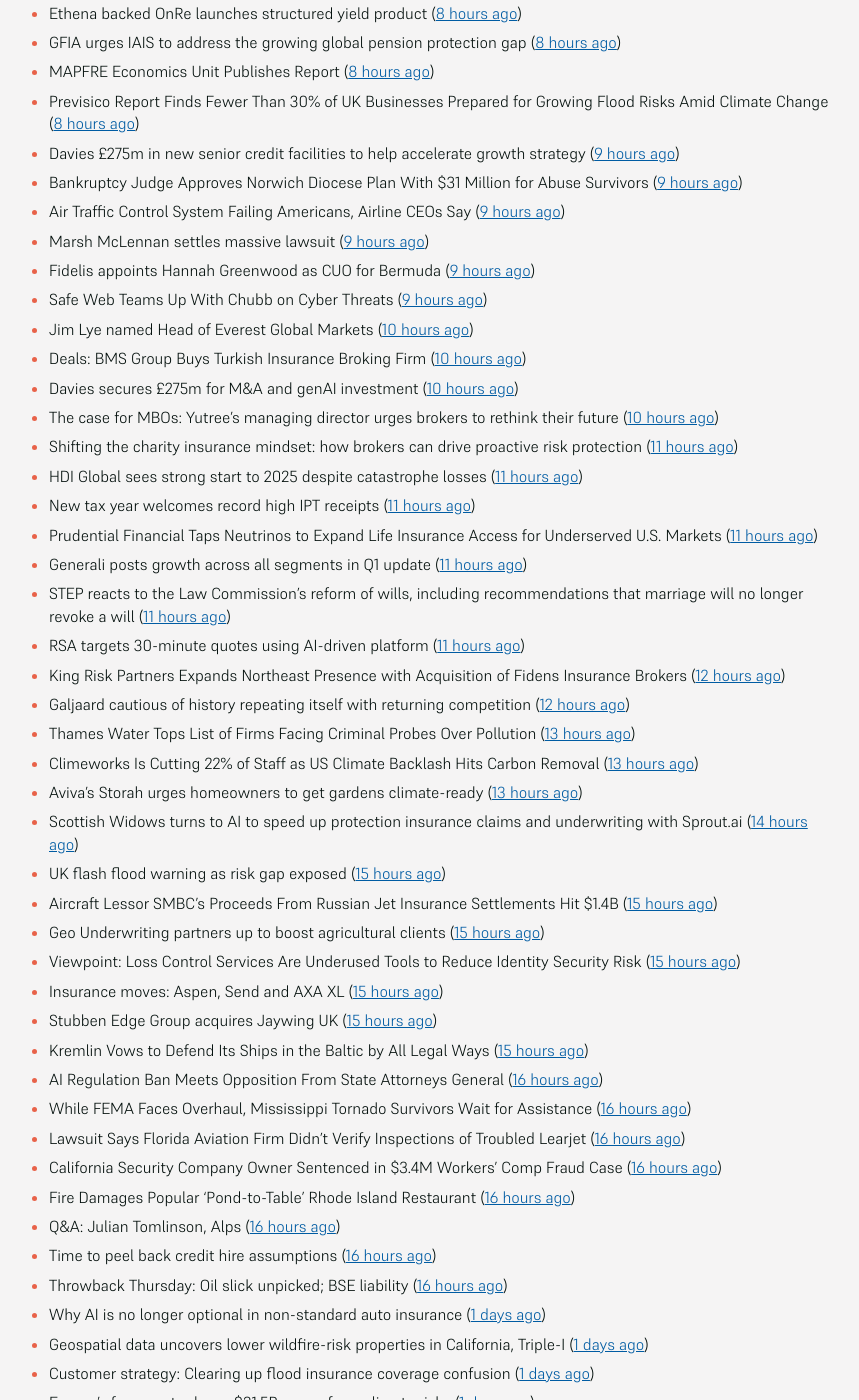
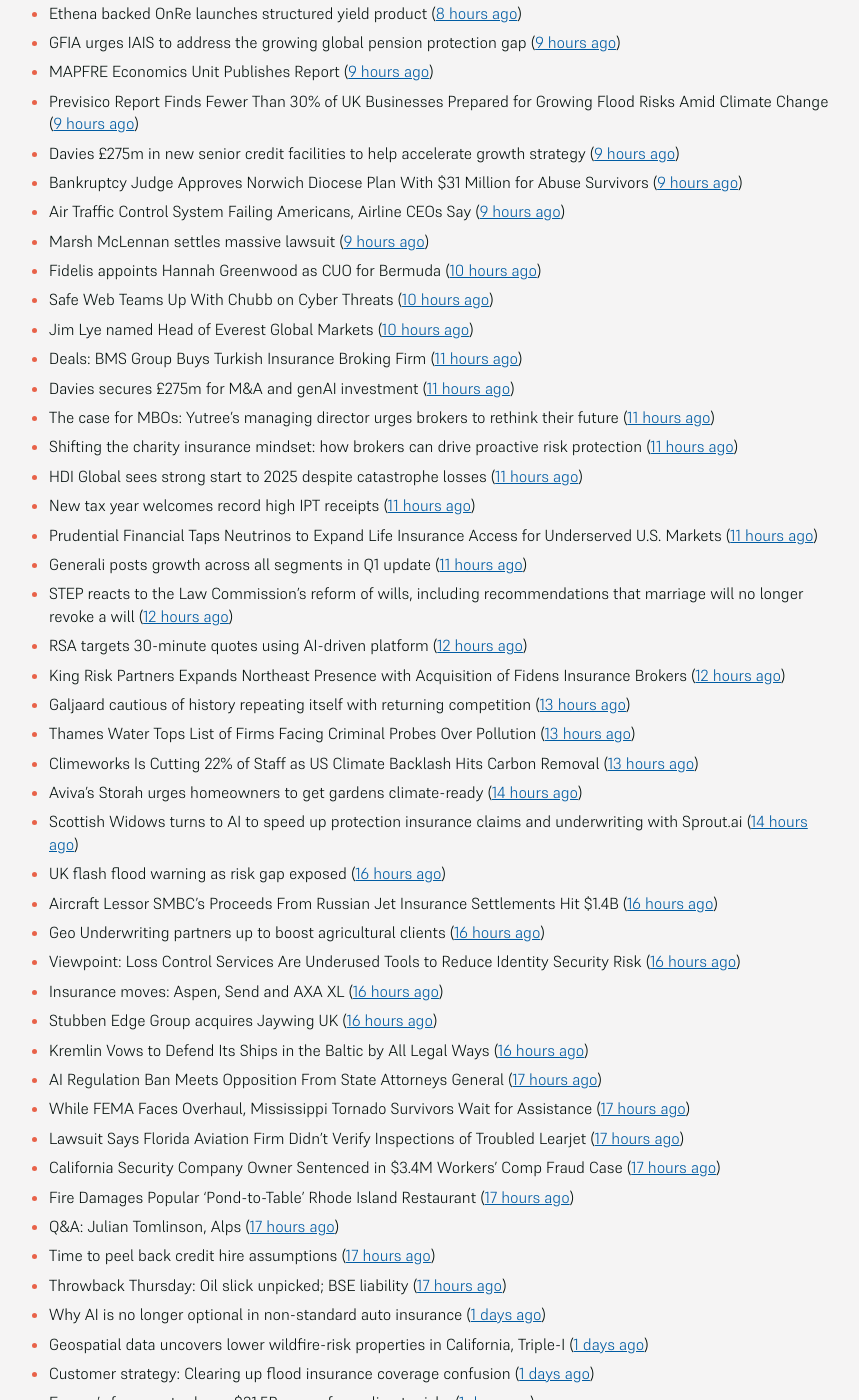
Before and after one commit to mat-0/feeds.thechels.uk, a Jekyll site: the page built from index.md, in a window 1280 px wide and 1400 px high, scrolled down 1104 px. Shown: the whole window, without its empty margins (215-1074 px from the left). Built offline with Jekyll 4.4.1, drawn with Linux system fonts in a browser that asks for light colours; some of the changed text lies outside the part shown.

Commit message:
New Feed

```diff
--- a/index.md
+++ b/index.md
@@ -8,74 +8,74 @@ description: Latest Updates
 [Get this as an RSS feed](/feed.rss)
 
 <!-- news_marker starts -->
-- Get Ready for Another Busy Atlantic Hurricane Season ([4 minutes ago](https://www.insurancejournal.com/news/national/2025/05/22/824899.htm))
-- Senate Votes to Block California’s Rule to Ban Sale of New Gas-Powered Cars by 2035 ([1 hours ago](https://www.insurancejournal.com/news/west/2025/05/22/824884.htm))
-- CFC boosts cyber cover for high-risk digital sectors ([2 hours ago](https://www.insurancebusinessmag.com/uk/news/breaking-news/cfc-boosts-cyber-cover-for-highrisk-digital-sectors-536652.aspx))
+- Get Ready for Another Busy Atlantic Hurricane Season ([35 minutes ago](https://www.insurancejournal.com/news/national/2025/05/22/824899.htm))
+- Senate Votes to Block California’s Rule to Ban Sale of New Gas-Powered Cars by 2035 ([2 hours ago](https://www.insurancejournal.com/news/west/2025/05/22/824884.htm))
+- CFC boosts cyber cover for high-risk digital sectors ([3 hours ago](https://www.insurancebusinessmag.com/uk/news/breaking-news/cfc-boosts-cyber-cover-for-highrisk-digital-sectors-536652.aspx))
 - Combating misinformation strategy: Verify, then trust ([3 hours ago](https://www.dig-in.com/opinion/strategies-for-fighting-misinformation))
 - AI is changing insurance strategies for small businesses ([3 hours ago](https://www.dig-in.com/opinion/ai-is-changing-insurance-strategies-for-small-businesses))
 - D.A. Says Former California Police Officer on Workers’ Comp Went to Festival, Skied ([4 hours ago](https://www.insurancejournal.com/news/west/2025/05/22/824698.htm))
-- People Moves: Swingle Collins & Associates Names Curtis as President ([4 hours ago](https://www.insurancejournal.com/news/southcentral/2025/05/22/824852.htm))
+- People Moves: Swingle Collins & Associates Names Curtis as President ([5 hours ago](https://www.insurancejournal.com/news/southcentral/2025/05/22/824852.htm))
 - People Moves: Willis Promotes Williamson as Canada Leader; HDI Global Taps RSA’s McDowell as Sales & Distribution Lead for International Programs and Captives ([5 hours ago](https://www.insurancejournal.com/news/international/2025/05/22/824842.htm))
 - New Orleans Archdiocese to Pay $179M to Victims of Clergy Sexual Abuse ([5 hours ago](https://www.insurancejournal.com/news/southcentral/2025/05/22/824844.htm))
 - Man Who Burned Down a Missouri Church Sentenced, Ordered to Pay $7M ([5 hours ago](https://www.insurancejournal.com/news/midwest/2025/05/22/824838.htm))
 - FEMA Senior Officials Exit as Trump Targets Agency ([5 hours ago](https://www.insurancejournal.com/news/national/2025/05/22/824833.htm))
-- Property cat rates expected to fall ~10% at June 1 but market dynamics still favourable: KBW ([5 hours ago](https://www.reinsurancene.ws/property-cat-rates-expected-to-fall-10-at-june-1-but-market-dynamics-still-favourable-kbw/))
-- People Moves: Frankenmuth Insurance Appoints Ott Chief Legal Officer and Corporate Secretary; Brotherhood Mutual Announces VP Promotion, Addition and Transition ([5 hours ago](https://www.insurancejournal.com/news/midwest/2025/05/22/824823.htm))
-- Kota Raises $14.5 Million to Streamline Insurance Benefits Infrastructure ([5 hours ago](https://www.insurtechinsights.com/kota-raises-14-5-million-to-streamline-insurance-benefits-infrastructure/))
+- Property cat rates expected to fall ~10% at June 1 but market dynamics still favourable: KBW ([6 hours ago](https://www.reinsurancene.ws/property-cat-rates-expected-to-fall-10-at-june-1-but-market-dynamics-still-favourable-kbw/))
+- People Moves: Frankenmuth Insurance Appoints Ott Chief Legal Officer and Corporate Secretary; Brotherhood Mutual Announces VP Promotion, Addition and Transition ([6 hours ago](https://www.insurancejournal.com/news/midwest/2025/05/22/824823.htm))
+- Kota Raises $14.5 Million to Streamline Insurance Benefits Infrastructure ([6 hours ago](https://www.insurtechinsights.com/kota-raises-14-5-million-to-streamline-insurance-benefits-infrastructure/))
 - Insurance investment outsourcing hits $4.5trn, private markets see more interest: Clearwater Analytics ([6 hours ago](https://www.reinsurancene.ws/insurance-investment-outsourcing-hits-4-5trn-private-markets-see-more-interest-clearwater-analytics/))
 - Corporate Nuclear Verdicts Surged to New Record High in 2024, Report Says ([6 hours ago](https://www.insurancejournal.com/news/national/2025/05/22/824792.htm))
 - NCDOI Fines Builders Mutual for Repeat Violations in Commercial Auto ([6 hours ago](https://www.insurancejournal.com/news/southeast/2025/05/22/824808.htm))
 - Markets/Coverages: CFC Adds Cyber Proactive Response to More Industry Products ([6 hours ago](https://www.insurancejournal.com/news/national/2025/05/22/824804.htm))
 - Davies Secures New Credit Facility of £275m ([6 hours ago](https://insurance-edge.net/2025/05/22/davies-secures-new-credit-facility-of-275m/))
-- Protecdiv adds David Castillo as EVP, Head of Construction and Surety Solutions ([6 hours ago](https://www.reinsurancene.ws/protecdiv-adds-david-castillo-as-evp-head-of-construction-and-surety-solutions/))
-- Aon Launches Health Price Transparency Data ([6 hours ago](https://insurance-edge.net/2025/05/22/aon-launches-health-price-transparency-data/))
+- Protecdiv adds David Castillo as EVP, Head of Construction and Surety Solutions ([7 hours ago](https://www.reinsurancene.ws/protecdiv-adds-david-castillo-as-evp-head-of-construction-and-surety-solutions/))
+- Aon Launches Health Price Transparency Data ([7 hours ago](https://insurance-edge.net/2025/05/22/aon-launches-health-price-transparency-data/))
 - State Farm's added California rate hike request gets pushback ([7 hours ago](https://www.dig-in.com/news/state-farms-added-california-rate-hike-gets-pushback))
 - Hiscox targets double-digit Retail premium growth by 2028 ([7 hours ago](https://www.reinsurancene.ws/hiscox-targets-double-digit-retail-premium-growth-by-2028/))
-- AM Best warns NOAA disaster data cutoff could hinder insurers’ response to secondary perils ([7 hours ago](https://www.reinsurancene.ws/am-best-warns-noaa-disaster-data-cutoff-could-hinder-insurers-response-to-secondary-perils/))
-- Plane Crashes into San Diego Neighborhood, Setting Homes and Vehicles on Fire ([7 hours ago](https://www.insurancejournal.com/news/west/2025/05/22/824787.htm))
+- AM Best warns NOAA disaster data cutoff could hinder insurers’ response to secondary perils ([8 hours ago](https://www.reinsurancene.ws/am-best-warns-noaa-disaster-data-cutoff-could-hinder-insurers-response-to-secondary-perils/))
+- Plane Crashes into San Diego Neighborhood, Setting Homes and Vehicles on Fire ([8 hours ago](https://www.insurancejournal.com/news/west/2025/05/22/824787.htm))
 - SMEs Are Looking to Boost Their Insurance Cover, Says New Survey ([8 hours ago](https://insurance-edge.net/2025/05/22/smes-are-looking-to-boost-their-insurance-cover-says-new-survey/))
 - Ethena backed OnRe launches structured yield product ([8 hours ago](https://www.reinsurancene.ws/ethena-backed-onre-launches-structured-yield-product/))
-- GFIA urges IAIS to address the growing global pension protection gap ([8 hours ago](https://www.reinsurancene.ws/gfia-urges-iais-to-address-the-growing-global-pension-protection-gap/))
-- MAPFRE Economics Unit Publishes Report ([8 hours ago](https://insurance-edge.net/2025/05/22/mapfre-economics-unit-publishes-report/))
-- Previsico Report Finds Fewer Than 30% of UK Businesses Prepared for Growing Flood Risks Amid Climate Change ([8 hours ago](https://www.insurtechinsights.com/previsico-report-finds-fewer-than-30-of-uk-businesses-prepared-for-growing-flood-risks-amid-climate-change/))
+- GFIA urges IAIS to address the growing global pension protection gap ([9 hours ago](https://www.reinsurancene.ws/gfia-urges-iais-to-address-the-growing-global-pension-protection-gap/))
+- MAPFRE Economics Unit Publishes Report ([9 hours ago](https://insurance-edge.net/2025/05/22/mapfre-economics-unit-publishes-report/))
+- Previsico Report Finds Fewer Than 30% of UK Businesses Prepared for Growing Flood Risks Amid Climate Change ([9 hours ago](https://www.insurtechinsights.com/previsico-report-finds-fewer-than-30-of-uk-businesses-prepared-for-growing-flood-risks-amid-climate-change/))
 - Davies £275m in new senior credit facilities to help accelerate growth strategy ([9 hours ago](https://www.reinsurancene.ws/davies-275m-in-new-senior-credit-facilities-to-help-accelerate-growth-strategy/))
 - Bankruptcy Judge Approves Norwich Diocese Plan With $31 Million for Abuse Survivors ([9 hours ago](https://www.insurancejournal.com/news/east/2025/05/22/824771.htm))
 - Air Traffic Control System Failing Americans, Airline CEOs Say ([9 hours ago](https://www.insurancejournal.com/news/national/2025/05/22/824772.htm))
 - Marsh McLennan settles massive lawsuit ([9 hours ago](https://www.insurancebusinessmag.com/uk/news/legal-insights/marsh-mclennan-settles-massive-lawsuit-536579.aspx))
-- Fidelis appoints Hannah Greenwood as CUO for Bermuda ([9 hours ago](https://www.reinsurancene.ws/fidelis-appoints-hannah-greenwood-as-cuo-for-bermuda/))
-- Safe Web Teams Up With Chubb on Cyber Threats ([9 hours ago](https://insurance-edge.net/2025/05/22/safe-web-teams-up-with-chubb-on-cyber-threats/))
+- Fidelis appoints Hannah Greenwood as CUO for Bermuda ([10 hours ago](https://www.reinsurancene.ws/fidelis-appoints-hannah-greenwood-as-cuo-for-bermuda/))
+- Safe Web Teams Up With Chubb on Cyber Threats ([10 hours ago](https://insurance-edge.net/2025/05/22/safe-web-teams-up-with-chubb-on-cyber-threats/))
 - Jim Lye named Head of Everest Global Markets ([10 hours ago](https://www.reinsurancene.ws/jim-lye-named-head-of-everest-global-markets/))
-- Deals: BMS Group Buys Turkish Insurance Broking Firm ([10 hours ago](https://insurance-edge.net/2025/05/22/deals-bms-group-buys-turkish-insurance-broking-firm/))
-- Davies secures £275m for M&A and genAI investment ([10 hours ago](https://www.postonline.co.uk/claims/7957808/davies-secures-%C2%A3275m-for-ma-and-genai-investment))
-- The case for MBOs: Yutree's managing director urges brokers to rethink their future ([10 hours ago](https://www.insurancebusinessmag.com/uk/news/business-resilience/the-case-for-mbos-yutrees-managing-director-urges-brokers-to-rethink-their-future-536561.aspx))
+- Deals: BMS Group Buys Turkish Insurance Broking Firm ([11 hours ago](https://insurance-edge.net/2025/05/22/deals-bms-group-buys-turkish-insurance-broking-firm/))
+- Davies secures £275m for M&A and genAI investment ([11 hours ago](https://www.postonline.co.uk/claims/7957808/davies-secures-%C2%A3275m-for-ma-and-genai-investment))
+- The case for MBOs: Yutree's managing director urges brokers to rethink their future ([11 hours ago](https://www.insurancebusinessmag.com/uk/news/business-resilience/the-case-for-mbos-yutrees-managing-director-urges-brokers-to-rethink-their-future-536561.aspx))
 - Shifting the charity insurance mindset: how brokers can drive proactive risk protection ([11 hours ago](https://www.insurancebusinessmag.com/uk/news/non-profits/shifting-the-charity-insurance-mindset-how-brokers-can-drive-proactive-risk-protection-536560.aspx))
 - HDI Global sees strong start to 2025 despite catastrophe losses ([11 hours ago](https://www.insurancebusinessmag.com/uk/news/breaking-news/hdi-global-sees-strong-start-to-2025-despite-catastrophe-losses-536559.aspx))
 - New tax year welcomes record high IPT receipts ([11 hours ago](https://www.insurancebusinessmag.com/uk/news/breaking-news/new-tax-year-welcomes-record-high-ipt-receipts-536558.aspx))
 - Prudential Financial Taps Neutrinos to Expand Life Insurance Access for Underserved U.S. Markets ([11 hours ago](https://www.insurtechinsights.com/prudential-financial-taps-neutrinos-to-expand-life-insurance-access-for-underserved-u-s-markets/))
 - Generali posts growth across all segments in Q1 update ([11 hours ago](https://www.insurancebusinessmag.com/uk/news/breaking-news/generali-posts-growth-across-all-segments-in-q1-update-536552.aspx))
-- STEP reacts to the Law Commission’s reform of wills, including recommendations that marriage will no longer revoke a will ([11 hours ago](https://ifamagazine.com/step-reacts-to-the-law-commissions-reform-of-wills-including-recommendations-that-marriage-will-no-longer-revoke-a-will/))
-- RSA targets 30-minute quotes using AI-driven platform ([11 hours ago](https://www.postonline.co.uk/commercial/7957756/rsa-targets-30-minute-quotes-using-ai-driven-platform))
+- STEP reacts to the Law Commission’s reform of wills, including recommendations that marriage will no longer revoke a will ([12 hours ago](https://ifamagazine.com/step-reacts-to-the-law-commissions-reform-of-wills-including-recommendations-that-marriage-will-no-longer-revoke-a-will/))
+- RSA targets 30-minute quotes using AI-driven platform ([12 hours ago](https://www.postonline.co.uk/commercial/7957756/rsa-targets-30-minute-quotes-using-ai-driven-platform))
 - King Risk Partners Expands Northeast Presence with Acquisition of Fidens Insurance Brokers ([12 hours ago](https://www.insurtechinsights.com/king-risk-partners-expands-northeast-presence-with-acquisition-of-fidens-insurance-brokers/))
-- Galjaard cautious of history repeating itself with returning competition ([12 hours ago](https://www.postonline.co.uk/news/7957781/galjaard-cautious-of-history-repeating-itself-with-returning-competition))
+- Galjaard cautious of history repeating itself with returning competition ([13 hours ago](https://www.postonline.co.uk/news/7957781/galjaard-cautious-of-history-repeating-itself-with-returning-competition))
 - Thames Water Tops List of Firms Facing Criminal Probes Over Pollution ([13 hours ago](https://www.insurancejournal.com/news/international/2025/05/22/824751.htm))
 - Climeworks Is Cutting 22% of Staff as US Climate Backlash Hits Carbon Removal ([13 hours ago](https://www.insurancejournal.com/news/international/2025/05/22/824741.htm))
-- Aviva’s Storah urges homeowners to get gardens climate-ready ([13 hours ago](https://www.postonline.co.uk/personal/7957795/aviva%E2%80%99s-storah-urges-homeowners-to-get-gardens-climate-ready))
+- Aviva’s Storah urges homeowners to get gardens climate-ready ([14 hours ago](https://www.postonline.co.uk/personal/7957795/aviva%E2%80%99s-storah-urges-homeowners-to-get-gardens-climate-ready))
 - Scottish Widows turns to AI to speed up protection insurance claims and underwriting with Sprout.ai ([14 hours ago](https://ifamagazine.com/scottish-widows-turns-to-ai-to-speed-up-protection-insurance-claims-and-underwriting-with-sprout-ai/))
-- UK flash flood warning as risk gap exposed ([15 hours ago](https://www.insurancebusinessmag.com/uk/news/catastrophe/uk-flash-flood-warning-as-risk-gap-exposed-536538.aspx))
-- Aircraft Lessor SMBC’s Proceeds From Russian Jet Insurance Settlements Hit $1.4B ([15 hours ago](https://www.insurancejournal.com/news/international/2025/05/22/824738.htm))
-- Geo Underwriting partners up to boost agricultural clients ([15 hours ago](https://www.insurancebusinessmag.com/uk/news/property-insurance/geo-underwriting-partners-up-to-boost-agricultural-clients-536537.aspx))
-- Viewpoint: Loss Control Services Are Underused Tools to Reduce Identity Security Risk ([15 hours ago](https://www.insurancejournal.com/news/national/2025/05/22/824706.htm))
-- Insurance moves: Aspen, Send and AXA XL ([15 hours ago](https://www.insurancebusinessmag.com/uk/news/breaking-news/insurance-moves-aspen-send-and-axa-xl-536536.aspx))
-- Stubben Edge Group acquires Jaywing UK ([15 hours ago](https://www.insurancebusinessmag.com/uk/news/breaking-news/stubben-edge-group-acquires-jaywing-uk-536535.aspx))
-- Kremlin Vows to Defend Its Ships in the Baltic by All Legal Ways ([15 hours ago](https://www.insurancejournal.com/news/international/2025/05/22/824733.htm))
-- AI Regulation Ban Meets Opposition From State Attorneys General ([16 hours ago](https://www.insurancejournal.com/news/national/2025/05/22/824714.htm))
-- While FEMA Faces Overhaul, Mississippi Tornado Survivors Wait for Assistance ([16 hours ago](https://www.insurancejournal.com/news/southeast/2025/05/22/824629.htm))
-- Lawsuit Says Florida Aviation Firm Didn’t Verify Inspections of Troubled Learjet ([16 hours ago](https://www.insurancejournal.com/news/southeast/2025/05/22/824688.htm))
-- California Security Company Owner Sentenced in $3.4M Workers’ Comp Fraud Case ([16 hours ago](https://www.insurancejournal.com/news/west/2025/05/22/824503.htm))
-- Fire Damages Popular ‘Pond-to-Table’ Rhode Island Restaurant ([16 hours ago](https://www.insurancejournal.com/news/east/2025/05/22/824729.htm))
-- Q&A: Julian Tomlinson, Alps ([16 hours ago](https://www.postonline.co.uk/broker/7957208/qa-julian-tomlinson-alps))
-- Time to peel back credit hire assumptions ([16 hours ago](https://www.postonline.co.uk/personal/7957762/time-to-peel-back-credit-hire-assumptions))
-- Throwback Thursday: Oil slick unpicked; BSE liability ([16 hours ago](https://www.postonline.co.uk/commercial/7956605/throwback-thursday-oil-slick-unpicked-bse-liability))
+- UK flash flood warning as risk gap exposed ([16 hours ago](https://www.insurancebusinessmag.com/uk/news/catastrophe/uk-flash-flood-warning-as-risk-gap-exposed-536538.aspx))
+- Aircraft Lessor SMBC’s Proceeds From Russian Jet Insurance Settlements Hit $1.4B ([16 hours ago](https://www.insurancejournal.com/news/international/2025/05/22/824738.htm))
+- Geo Underwriting partners up to boost agricultural clients ([16 hours ago](https://www.insurancebusinessmag.com/uk/news/property-insurance/geo-underwriting-partners-up-to-boost-agricultural-clients-536537.aspx))
+- Viewpoint: Loss Control Services Are Underused Tools to Reduce Identity Security Risk ([16 hours ago](https://www.insurancejournal.com/news/national/2025/05/22/824706.htm))
+- Insurance moves: Aspen, Send and AXA XL ([16 hours ago](https://www.insurancebusinessmag.com/uk/news/breaking-news/insurance-moves-aspen-send-and-axa-xl-536536.aspx))
+- Stubben Edge Group acquires Jaywing UK ([16 hours ago](https://www.insurancebusinessmag.com/uk/news/breaking-news/stubben-edge-group-acquires-jaywing-uk-536535.aspx))
+- Kremlin Vows to Defend Its Ships in the Baltic by All Legal Ways ([16 hours ago](https://www.insurancejournal.com/news/international/2025/05/22/824733.htm))
+- AI Regulation Ban Meets Opposition From State Attorneys General ([17 hours ago](https://www.insurancejournal.com/news/national/2025/05/22/824714.htm))
+- While FEMA Faces Overhaul, Mississippi Tornado Survivors Wait for Assistance ([17 hours ago](https://www.insurancejournal.com/news/southeast/2025/05/22/824629.htm))
+- Lawsuit Says Florida Aviation Firm Didn’t Verify Inspections of Troubled Learjet ([17 hours ago](https://www.insurancejournal.com/news/southeast/2025/05/22/824688.htm))
+- California Security Company Owner Sentenced in $3.4M Workers’ Comp Fraud Case ([17 hours ago](https://www.insurancejournal.com/news/west/2025/05/22/824503.htm))
+- Fire Damages Popular ‘Pond-to-Table’ Rhode Island Restaurant ([17 hours ago](https://www.insurancejournal.com/news/east/2025/05/22/824729.htm))
+- Q&A: Julian Tomlinson, Alps ([17 hours ago](https://www.postonline.co.uk/broker/7957208/qa-julian-tomlinson-alps))
+- Time to peel back credit hire assumptions ([17 hours ago](https://www.postonline.co.uk/personal/7957762/time-to-peel-back-credit-hire-assumptions))
+- Throwback Thursday: Oil slick unpicked; BSE liability ([17 hours ago](https://www.postonline.co.uk/commercial/7956605/throwback-thursday-oil-slick-unpicked-bse-liability))
 - Why AI is no longer optional in non-standard auto insurance ([1 days ago](https://www.dig-in.com/opinion/ais-role-in-non-standard-auto-insurance))
 - Geospatial data uncovers lower wildfire-risk properties in California, Triple-I ([1 days ago](https://www.dig-in.com/news/geospatial-data-wildfire-prone-california-properties))
 - Customer strategy: Clearing up flood insurance coverage confusion ([1 days ago](https://www.dig-in.com/opinion/clearing-up-flood-insurance-coverage-confusion))
```
